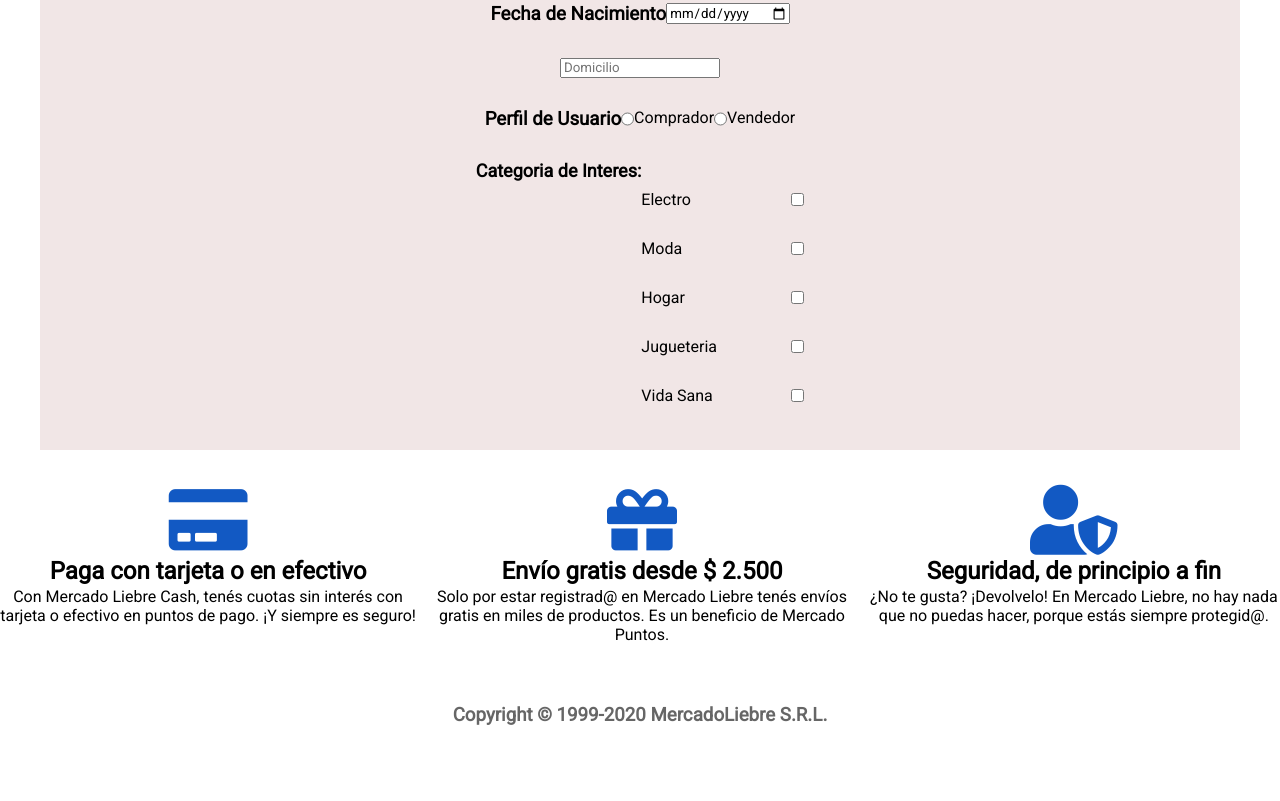
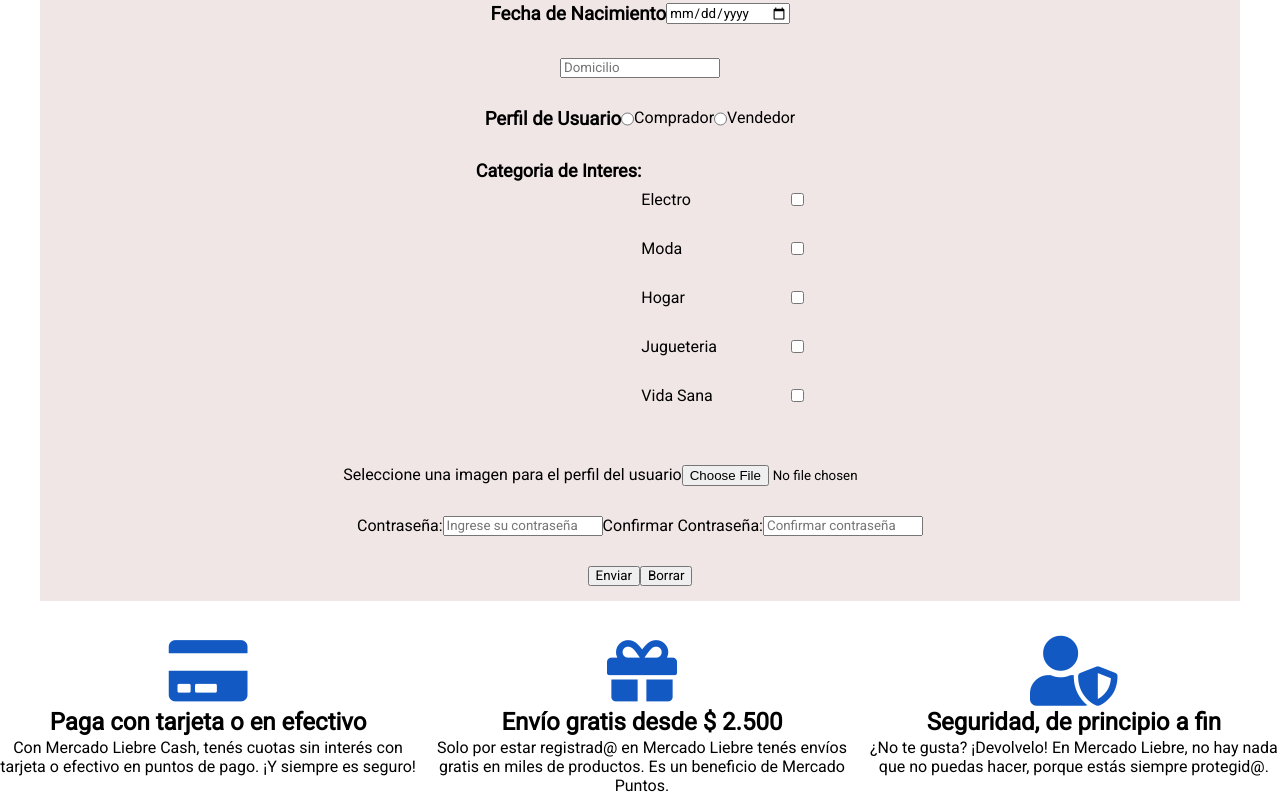
Before and after one commit to dbarberisbestani89/desdeLaMuni, a website: page views/register.html in a window 1280 px wide. Shown: the part 630-1431 px from the top of the page. Before the commit the page ends 1381 px from the top, so only its background shows below. Drawn offline with Linux system fonts and the light colour scheme; files that its build step writes are made by us from their sources.

Commit message:
agregando faltante en pag. de register

```diff
--- a/views/register.html
+++ b/views/register.html
@@ -66,7 +66,7 @@
                 </div>
                 <div class="main-register">
                     <label class="laber_title">
-                        <input type="text" name="E-mail" placeholder="E-mail">
+                        <input type="email" name="E-mail" placeholder="E-mail">
                     </label>
                 </div>
                 <div class="main-register">
@@ -116,6 +116,20 @@
                         </div>
                     </div>
                 </div>
+                <div>
+                    <label>Seleccione una imagen para el perfil del usuario</label>
+                    <input type = "file" name = "avatar" accept=".jpg">
+                </div>
+                <div>
+                    <label for="password">Contraseña:</label>
+                    <input type="password" id="password" name="password" placeholder="Ingrese su contraseña" required>
+                    <label for="password">Confirmar Contraseña:</label>
+                    <input type="password" id="password" name="password" placeholder="Confirmar contraseña" required>
+                </div>
+                <div>
+                    <button type="submit">Enviar</button>
+                    <button type="reset">Borrar</button>
+                </div>
             </form>
         </div>
 
```
Also changed, not shown: views/login.html (+1 -1 lines).
